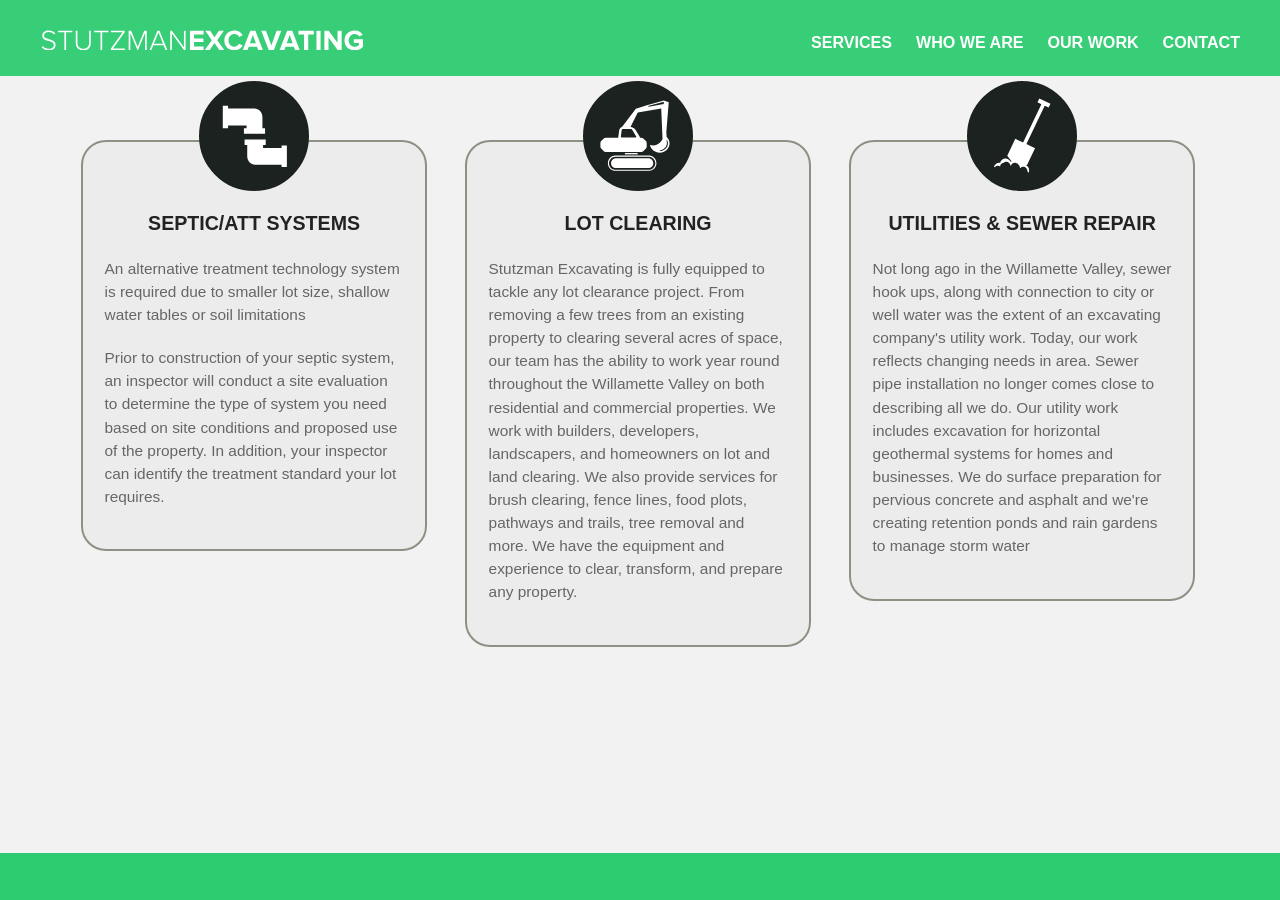
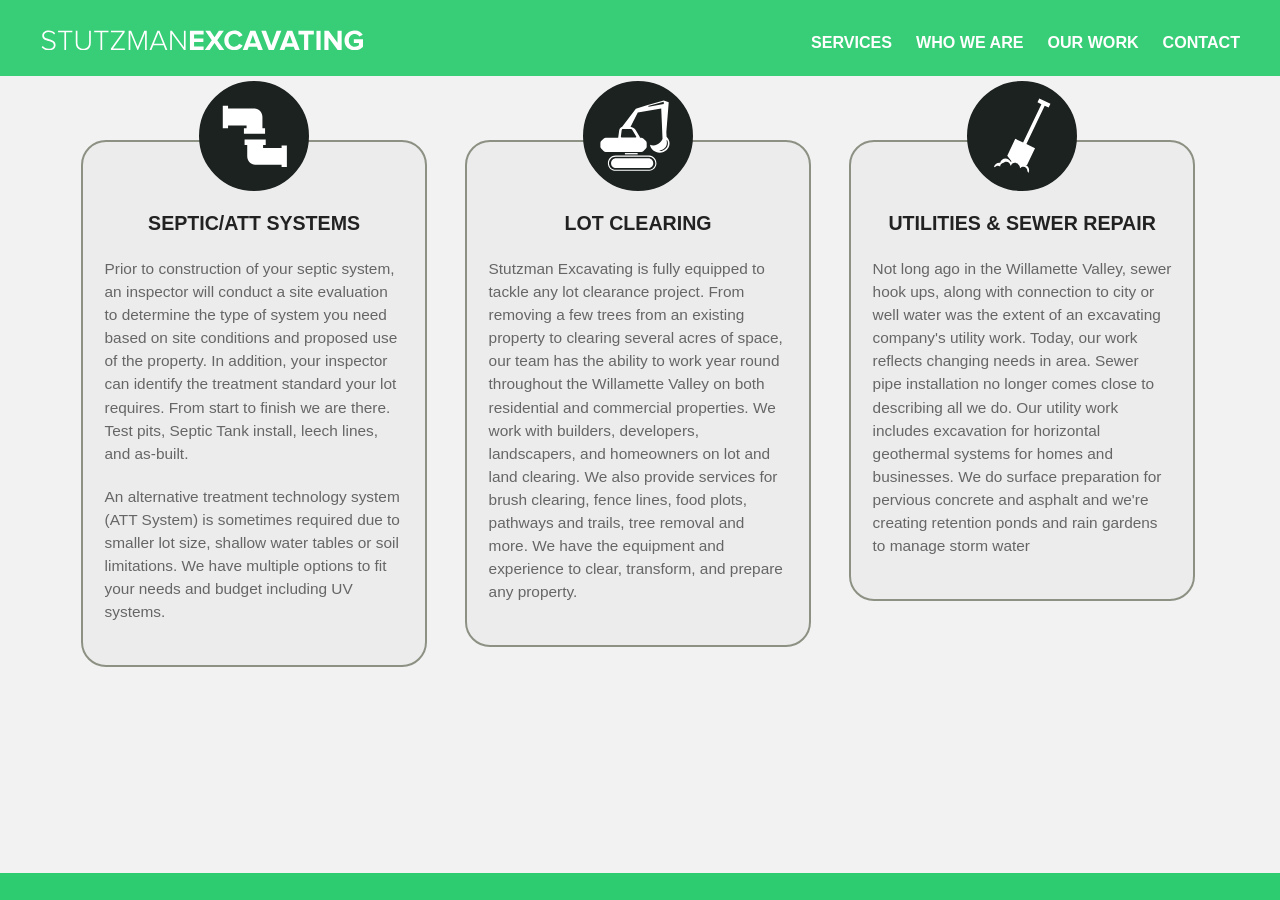
Before and after one commit to ImTylerPorter/thestutzman, a Jekyll site: the page built from index.html, in a window 1280 px wide and 900 px high, scrolled down 1041 px. Built offline with Jekyll 4.4.1, drawn with Linux system fonts in a browser that asks for light colours; nearby versions of some CDN libraries; Markdown is read by kramdown in place of the engine named in the settings.

Commit message:
Rephrasing septic section

```diff
--- a/_data/settings.yml
+++ b/_data/settings.yml
@@ -27,7 +27,7 @@ seo:
 #-------------------------------
 # Services Section
 services:
-- {title: SEPTIC/ATT SYSTEMS, description: '<p>An alternative treatment technology system is required due to smaller lot size, shallow water tables or soil limitations</p><p>Prior to construction of your septic system, an inspector will conduct a site evaluation to determine the type of system you need based on site conditions and proposed use of the property. In addition, your inspector can identify the treatment standard your lot requires.</p>', icon: 'icon-pipe.svg'}
+- {title: SEPTIC/ATT SYSTEMS, description: '<p>Prior to construction of your septic system, an inspector will conduct a site evaluation to determine the type of system you need based on site conditions and proposed use of the property. In addition, your inspector can identify the treatment standard your lot requires. From start to finish we are there. Test pits, Septic Tank install, leech lines, and as-built.</p><p>An alternative treatment technology system (ATT System) is sometimes required due to smaller lot size, shallow water tables or soil limitations. We have multiple options to fit your needs and budget including UV systems.</p>', icon: 'icon-pipe.svg'}
 - {title: LOT CLEARING, description: '<p>Stutzman Excavating is fully equipped to tackle any lot clearance project. From removing a few trees from an existing property to clearing several acres of space, our team has the ability to work year round throughout the Willamette Valley on both residential and commercial properties. We work with builders, developers, landscapers, and homeowners on lot and land clearing. We also provide services for brush clearing, fence lines, food plots, pathways and trails, tree removal and more. We have the equipment and experience to clear, transform, and prepare any property.</p>', icon: 'icon-dig.svg'}
 - {title: 'UTILITIES & SEWER REPAIR', description: "<p>Not long ago in the Willamette Valley, sewer hook ups, along with connection to city or well water was the extent of an excavating company's utility work. Today, our work reflects changing needs in area. Sewer pipe installation no longer comes close to describing all we do. Our utility work includes excavation for horizontal geothermal systems for homes and businesses. We do surface preparation for pervious concrete and asphalt and we're creating retention ponds and rain gardens to manage storm water</p>", icon: 'icon-shovel.svg'}
 
```
